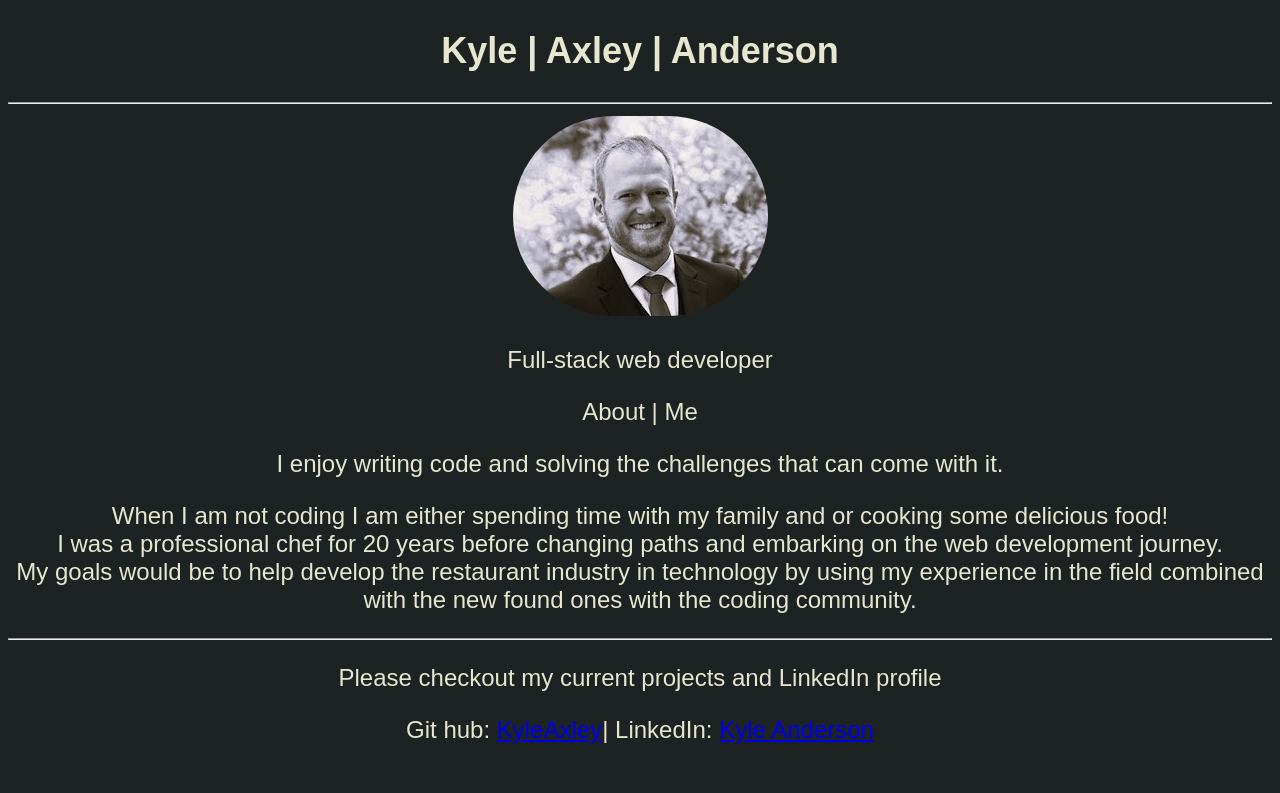
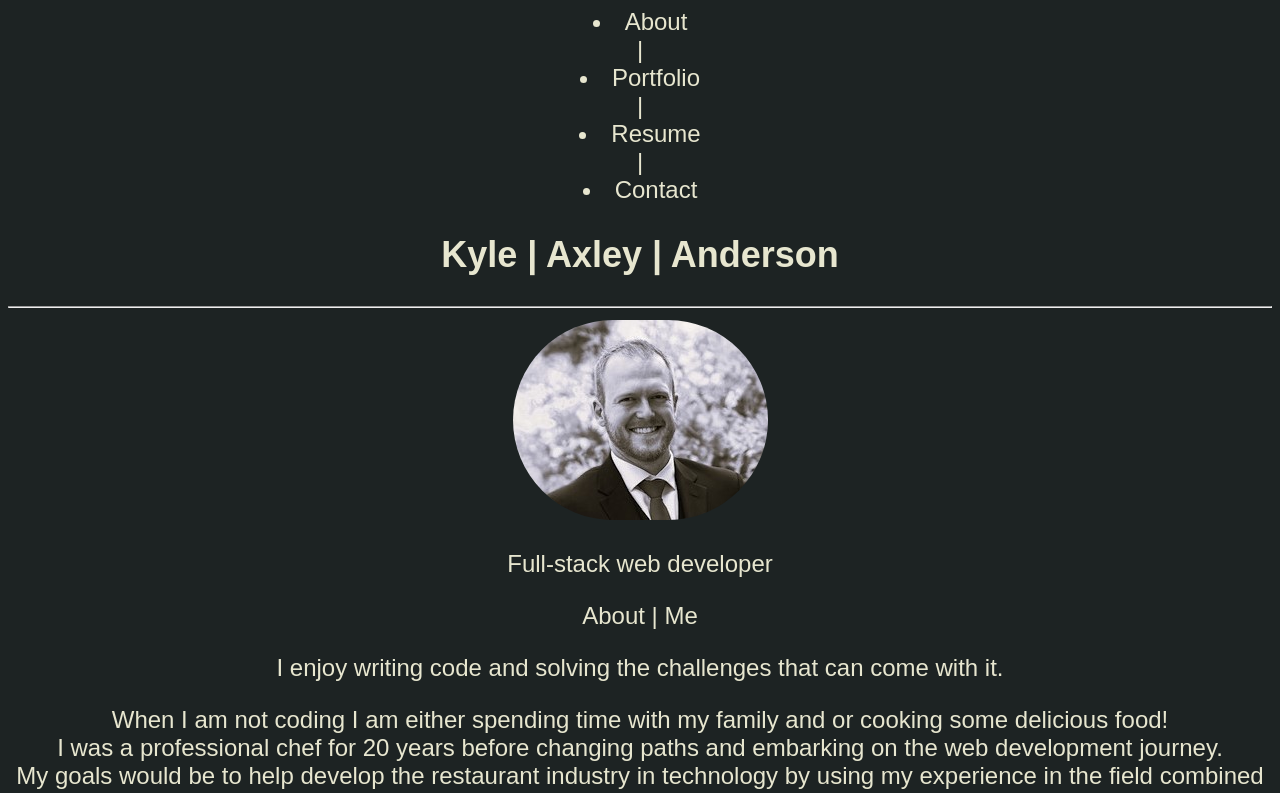
Before and after one commit to KyleAxley/kyle-axley-portfolio, a React (Create React App) app: page / in a window 1280 px wide. Shown: the top 793 px of the page. Built offline with nearby package versions, Linux system fonts and the light colour scheme; a web font is replaced by a local one.

Commit message:
working on Nav component

```diff
--- a/package.json
+++ b/package.json
@@ -10,6 +10,7 @@
     "@testing-library/jest-dom": "^5.16.5",
     "@testing-library/react": "^13.4.0",
     "@testing-library/user-event": "^13.5.0",
+    "bootstrap": "^5.2.2",
     "react": "^18.2.0",
     "react-dom": "^18.2.0",
     "react-scripts": "5.0.1",
--- a/public/index.html
+++ b/public/index.html
@@ -24,7 +24,7 @@
       work correctly both with client-side routing and a non-root public URL.
       Learn how to configure a non-root public URL by running `npm run build`.
     -->
-    <title>React App</title>
+    <title>Kyle Axley Anderson</title>
   </head>
   <body>
     <noscript>You need to enable JavaScript to run this app.</noscript>
--- a/src/App.js
+++ b/src/App.js
@@ -1,12 +1,10 @@
 import './App.css';
 import Header from "./components/Header";
-import Footer from "./components/Footer";
 
 function App() {
   return (
     <div>
       <Header></Header>
-      <Footer></Footer>
     </div>
   )
 }
--- a/src/components/Header/index.js
+++ b/src/components/Header/index.js
@@ -1,10 +1,30 @@
-import React from "react";
+import React, { useState } from "react";
 import About from "../About";
+import Footer from "../Footer";
+import Nav from "../Nav";
+import Contact from '../Contact';
+// import Project from "../Project";
+// import Resume from "../Resume";
 
 function Header() {
+  const [currentPage, handlePageChange] = useState("About")
+
+  const renderPage = () => {
+    if (currentPage === "About") {
+      return <About />
+    }
+    if (currentPage === "Contact") {
+      return <Contact />
+    }
+  };
   return (
     <div>
-      <About />
+       <Nav
+        currentPage={currentPage}
+        handlePageChange={handlePageChange}
+      />
+      {renderPage()}
+      <Footer />
     </div>
   );
 }
--- a/src/components/Nav/index.js
+++ b/src/components/Nav/index.js
@@ -0,0 +1,35 @@
+import React from "react";
+
+function Nav({ currentPage, handlePageChange }) {
+  return (
+    <nav>
+        <div>
+            <li className={currentPage === "About" ? "mx-2" : "mx-2"}>
+                <span href="Portfolio" onClick={() => handlePageChange("About")}>
+                About
+                </span>
+            </li>
+            |
+            <li className={currentPage === "Portfolio" ? "mx-2" : "mx-2"}>
+                <span href="Portfolio" onClick={() => handlePageChange("Portfolio")}>
+                Portfolio
+                </span>
+            </li>
+            |
+            <li className={currentPage === "Resume" ? "mx-2" : "mx-2"}>
+                <span href="Resume" onClick={() => handlePageChange("Resume")}>
+                Resume
+                </span>
+            </li>
+            |
+            <li className={currentPage === "Contact" ? "mx-2" : "mx-2"}>
+                <span href="Contact" onClick={() => handlePageChange("Contact")}>
+                Contact
+                </span>
+            </li>
+        </div>
+    </nav>
+  );
+}
+
+export default Nav;
```
Also changed, not shown: src/components/Contact/index.js (+10 -0 lines), src/App.css (line endings or trailing spaces), src/utils/helpers.js (added), 1 other file (tests, documents, lock files or other folders).
